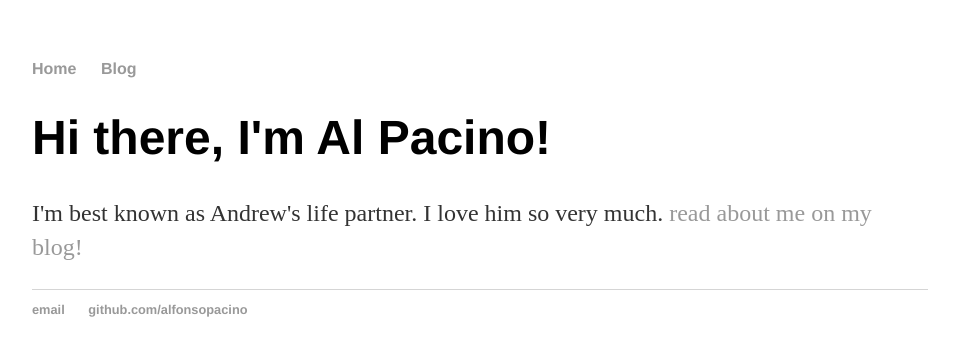
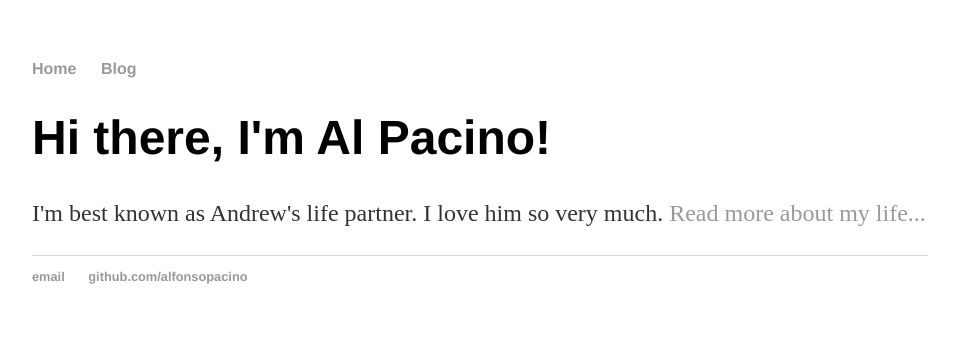
Before and after one commit to alfonsopacino/aalfonsopacinol, a Jekyll site: the page built from index.html, in a window 1280 px wide. Shown: the top 356 px of the page, without its empty margins (160-1119 px from the left). Built offline with Jekyll 4.4.1, drawn with Linux system fonts in a browser that asks for light colours.

Commit message:
Update index.html

```diff
--- a/index.html
+++ b/index.html
@@ -4,5 +4,5 @@ title: Al Pacino, the best dog
 ---
 <div class="blurb">
 	<h1>Hi there, I'm Al Pacino!</h1>
-	<p>I'm best known as Andrew's life partner. I love him so very much. <a href="blog">read about me on my blog!</a></p>
+	<p>I'm best known as Andrew's life partner. I love him so very much. <a href="/blog">Read more about my life...</a></p>
 	</div><!-- /.blurb -->
```
